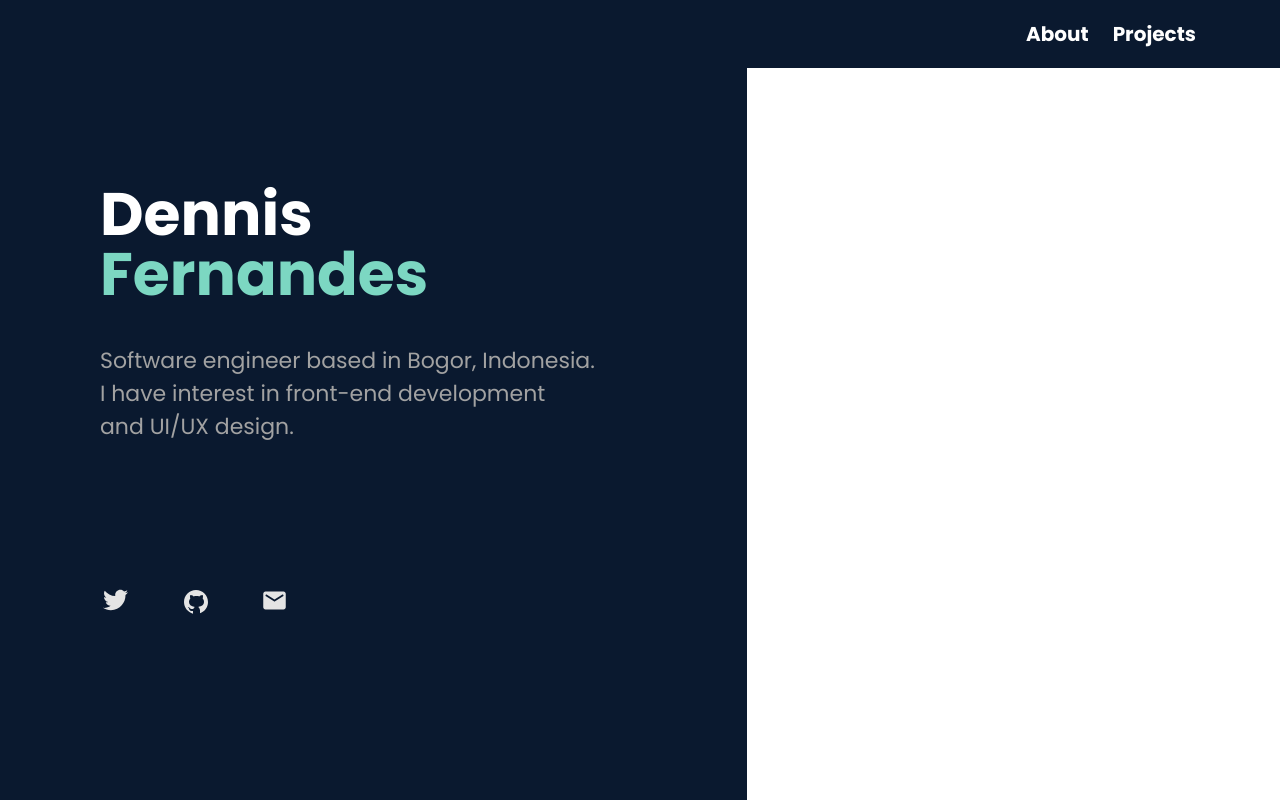
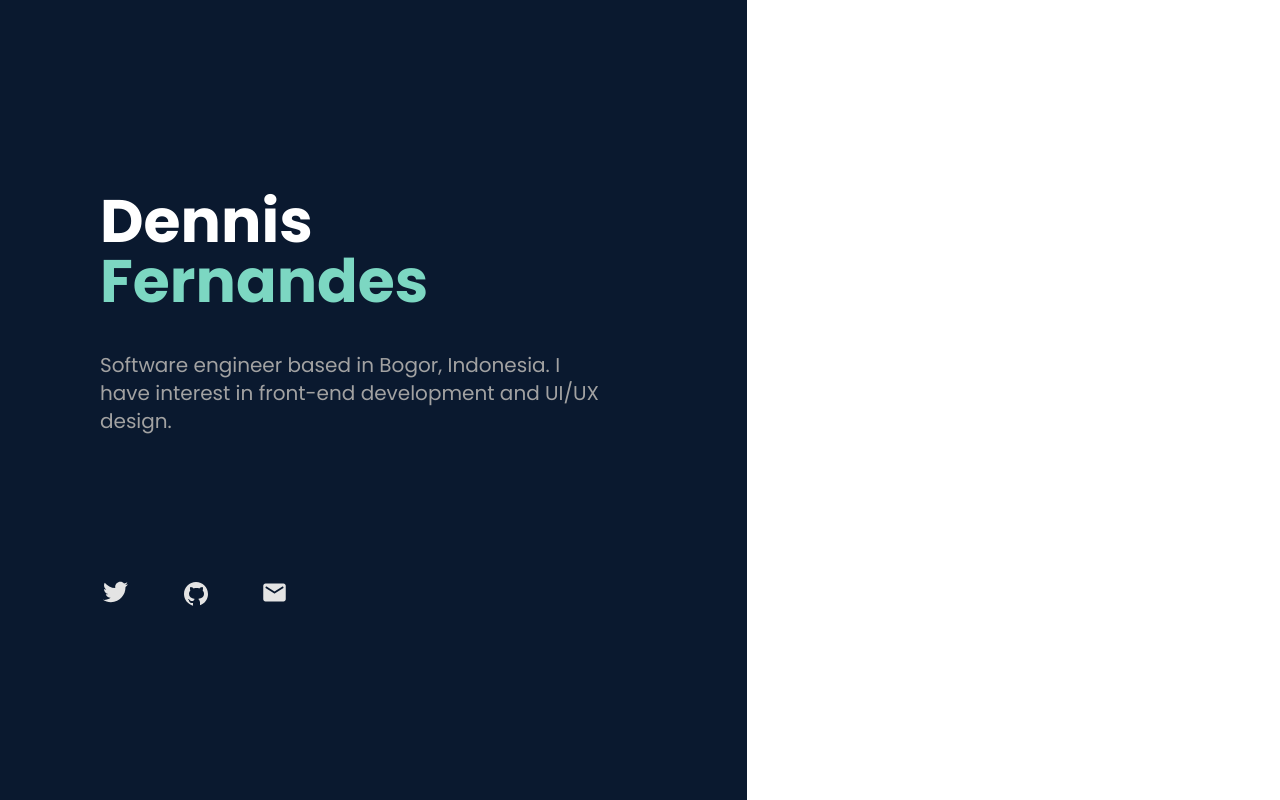
Before and after one commit to kecoaberotak/kecoaberotak-portfolio-website, a React (Vite) app: page / in a window 1280 px wide. Built offline with nearby package versions, Linux system fonts and the light colour scheme.

Commit message:
benerin ui FixedSection

```diff
--- a/src/App.jsx
+++ b/src/App.jsx
@@ -6,7 +6,7 @@ function App() {
 
   return (
     <div className="main">
-      <Navbar/>
+      {/* <Navbar/> */}
       <FixedSection/>
       {/* <ScrollSection/> */}
     </div>
--- a/src/components/fragments/FixedSection.jsx
+++ b/src/components/fragments/FixedSection.jsx
@@ -2,12 +2,14 @@ import Socmed from "../elements/Socmed";
 
 const FixedSection = () => {
   return(
-    <section className="relative md:fixed w-full md:w-7/12 min-h-screen inset-0 bg-biruDark flex justify-center flex-col p-[100px]">
-      <h1 className="md:text-6xl font-bold text-putihLight">Dennis <span className="text-hitamDark sm:text-salmon md:text-green-400 lg:text-biruLight">Fernandes</span></h1>
-      <p className="md:text-[22px] text-abuDark mt-10">Software engineer based in Bogor, Indonesia.
-        <br />I have interest in front-end development
-        <br />and UI/UX design.
-      </p>
+    <section className="relative md:fixed w-full md:w-7/12 min-h-screen inset-0 bg-biruDark flex justify-center flex-col p-10 md:p-[100px]">
+      <h1 className=" text-5xl md:text-6xl font-bold text-putihLight">Dennis <span className="text-biruLight sm:text-salmon md:text-green-400 lg:text-biruLight">Fernandes</span></h1>
+      <div className="lg:w-[500px] mt-10">
+        <p className="text-lg sm:text-xl text-abuDark">Software engineer based in Bogor, Indonesia.
+          I have interest in front-end development
+          and UI/UX design.
+        </p>
+      </div>
       <Socmed />
     </section>
   );
```
